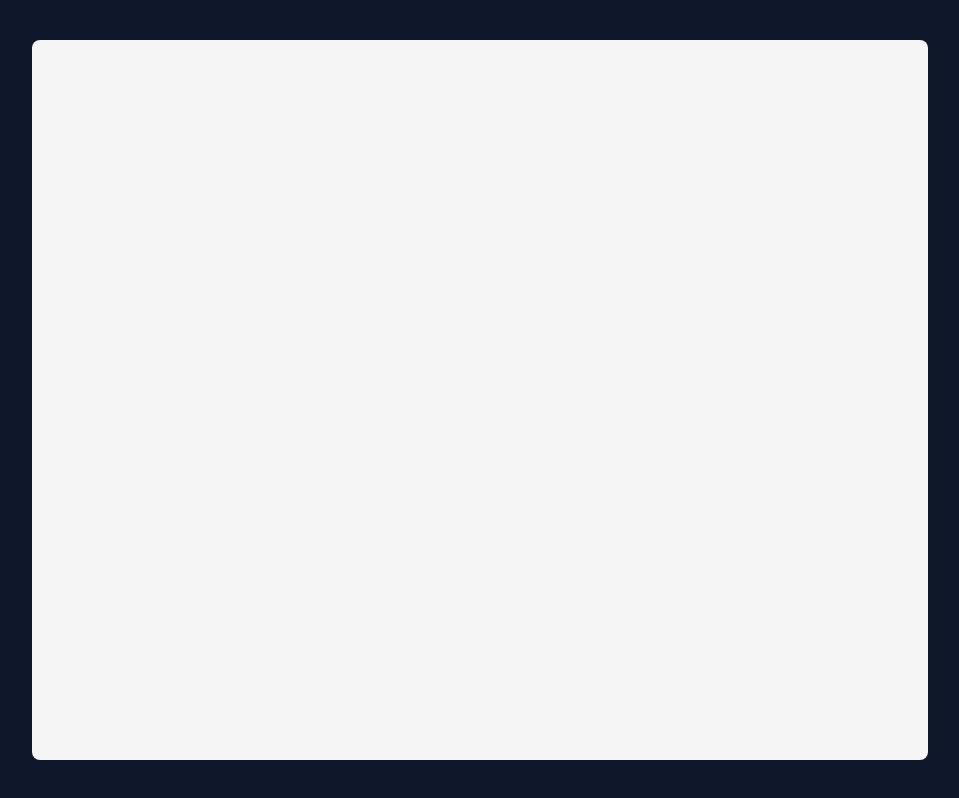
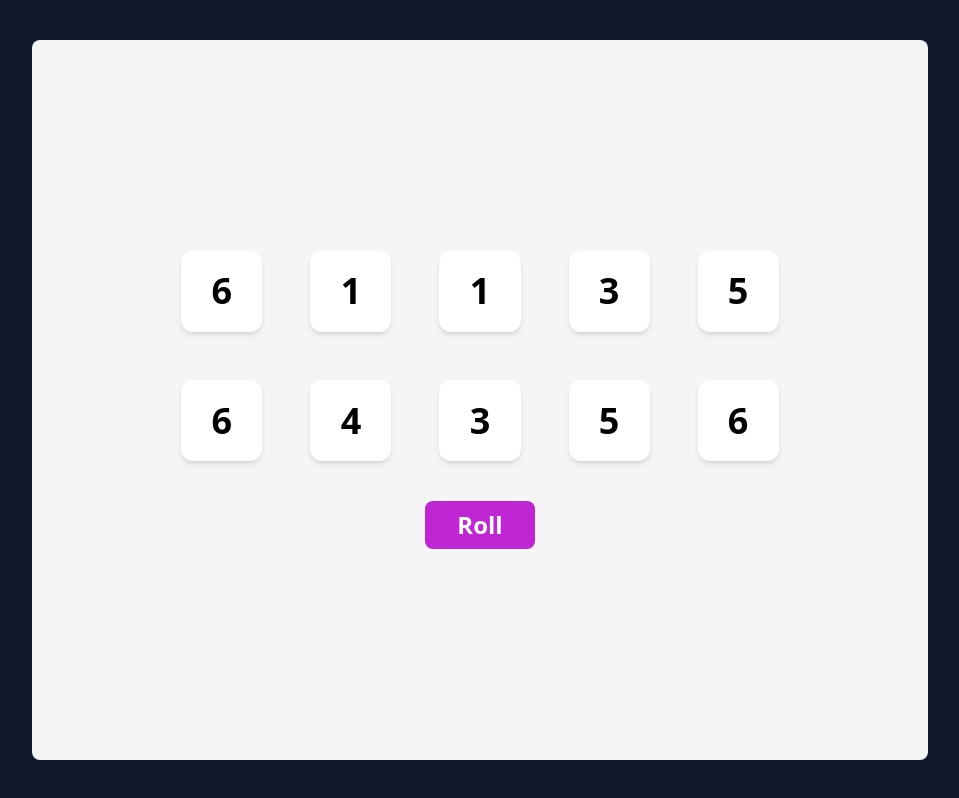
Before and after one commit to janosch-pueschel/tenzies, a React (Vite) app: page / in a window 1280 px wide. Shown: the whole page, without its empty margins (160-1119 px from the left). Built offline with nearby package versions, Linux system fonts and the light colour scheme.

Commit message:
add function to roll dice

```diff
--- a/src/components/App.jsx
+++ b/src/components/App.jsx
@@ -1,10 +1,34 @@
+import React from "react";
 import Die from "./Die";
 
 export default function App() {
+  const [dice, setDice] = React.useState(allNewDice());
+
+  function allNewDice() {
+    let dice = [];
+    for (let i = 0; i < 10; i++) {
+      dice.push(Math.ceil(Math.random() * 6));
+    }
+    return dice;
+  }
+
+  const diceElements = dice.map((die) => <Die value={die} />);
+
+  function rollDice() {
+    setDice(allNewDice());
+  }
+
   return (
-    <main className="flex justify-center items-center bg-neutral-100 max-w-4xl h-90 m-auto rounded-lg">
+    <main className="flex flex-col justify-center items-center bg-neutral-100 max-w-4xl h-90 m-auto rounded-lg">
       <div className="w-4/6 grid grid-cols-5 grid-rows-2 gap-12">
+        {diceElements}
       </div>
+      <button
+        onClick={rollDice}
+        className="bg-fuchsia-600 mt-10 px-8 py-2 rounded-lg text-2xl text-white font-bold cursor-pointer"
+      >
+        Roll
+      </button>
     </main>
   );
 }
```
